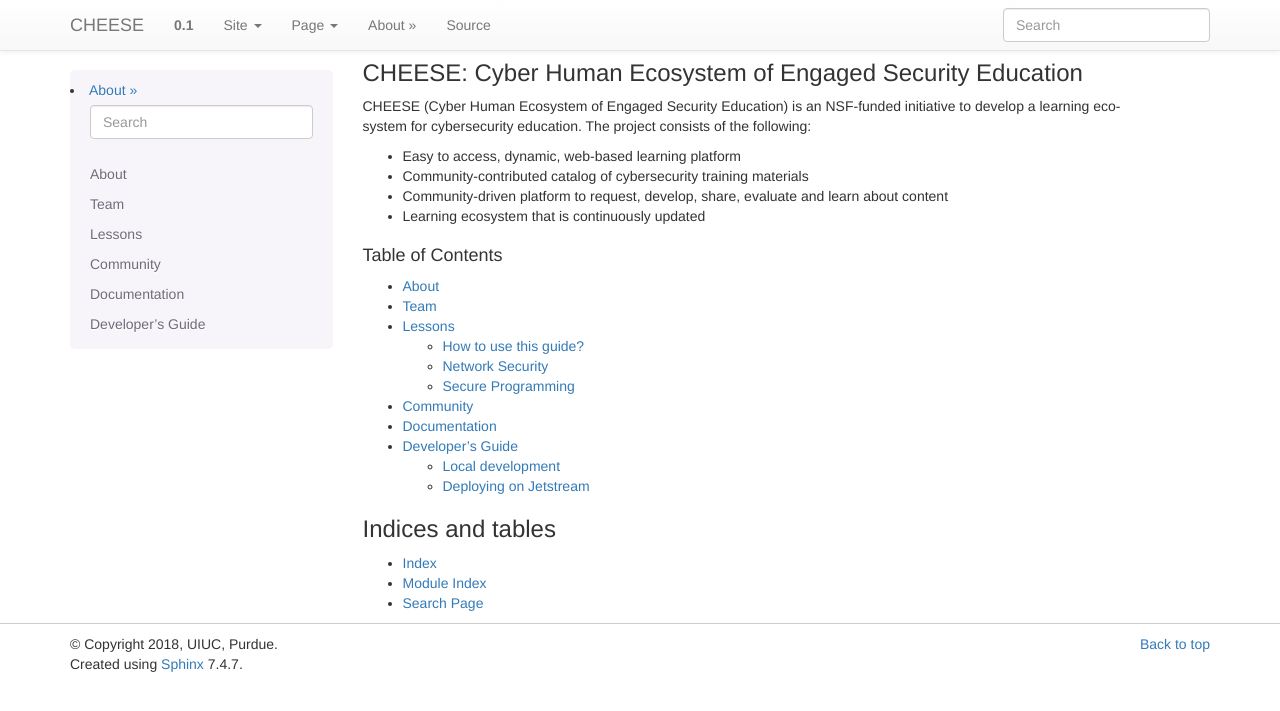
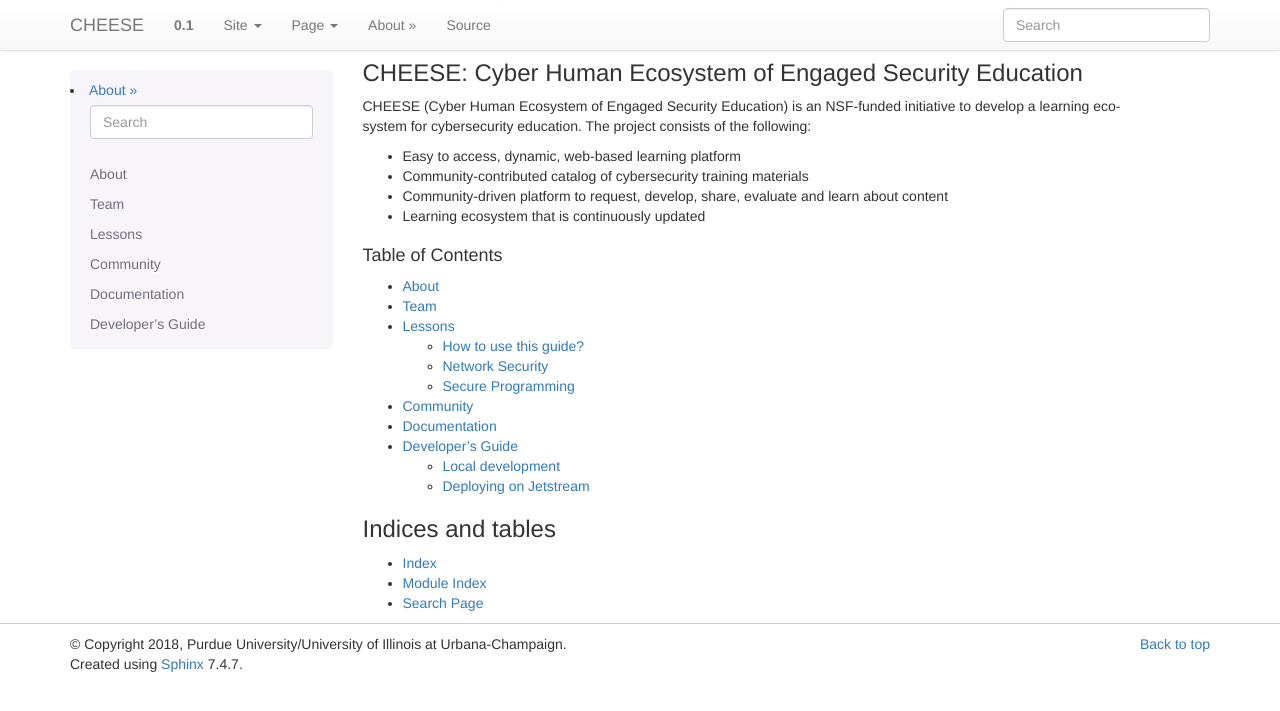
Before and after one commit to cheese-hub/cheesehub, a Sphinx documentation site: the page built from docs/source/index.rst, in a window 1280 px wide. Shown: the top 711 px of the page. Built offline with Sphinx 7.4.7, drawn with Linux system fonts in a browser that asks for light colours.

Commit message:
Changed copyright

```diff
--- a/docs/source/conf.py
+++ b/docs/source/conf.py
@@ -47,7 +47,7 @@ master_doc = 'index'
 
 # General information about the project.
 project = u'CHEESE'
-copyright = u'2018, UIUC, Purdue'
+copyright = u'2018, Purdue University/University of Illinois at Urbana-Champaign'
 author = u'UIUC, Purdue'
 
 # The version info for the project you're documenting, acts as replacement for
```
